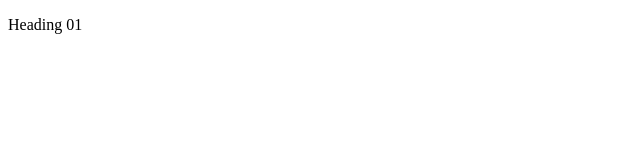
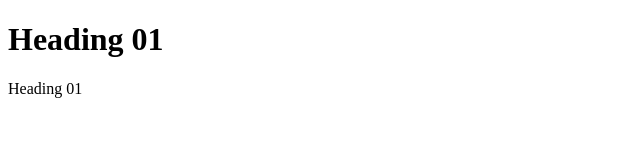
Before and after one commit to Adityaraj9582/LocalRepo, a plain HTML site: page index.html in a window 1280 px wide. Shown: the whole page, without its empty margins (0-640 px from the left). Drawn offline with Linux system fonts and the light colour scheme.

Commit message:
In new branch feature01

```diff
--- a/index.html
+++ b/index.html
@@ -6,6 +6,8 @@
     <title>Paragraph</title>
 </head>
 <body>
+    <h1>Heading 01</h1>
     <p>Heading 01</p>
+
 </body>
 </html>
```
